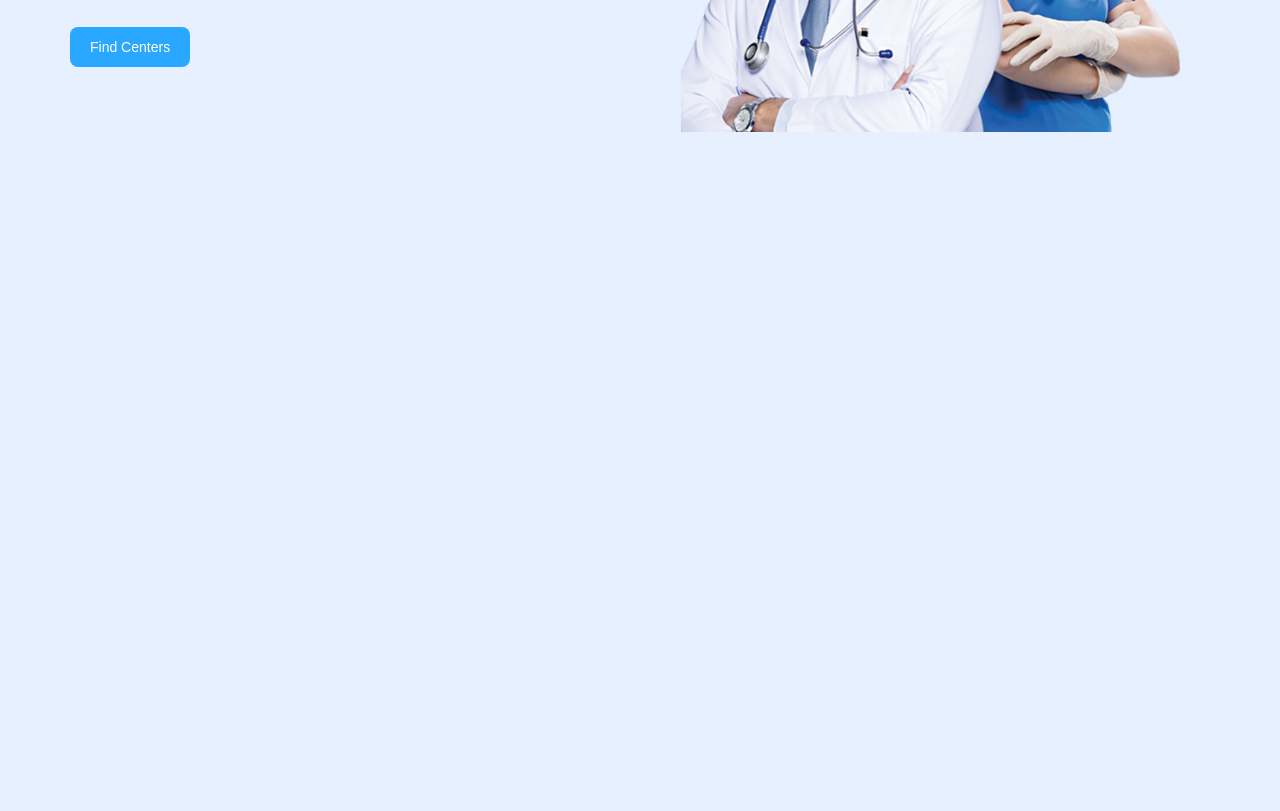
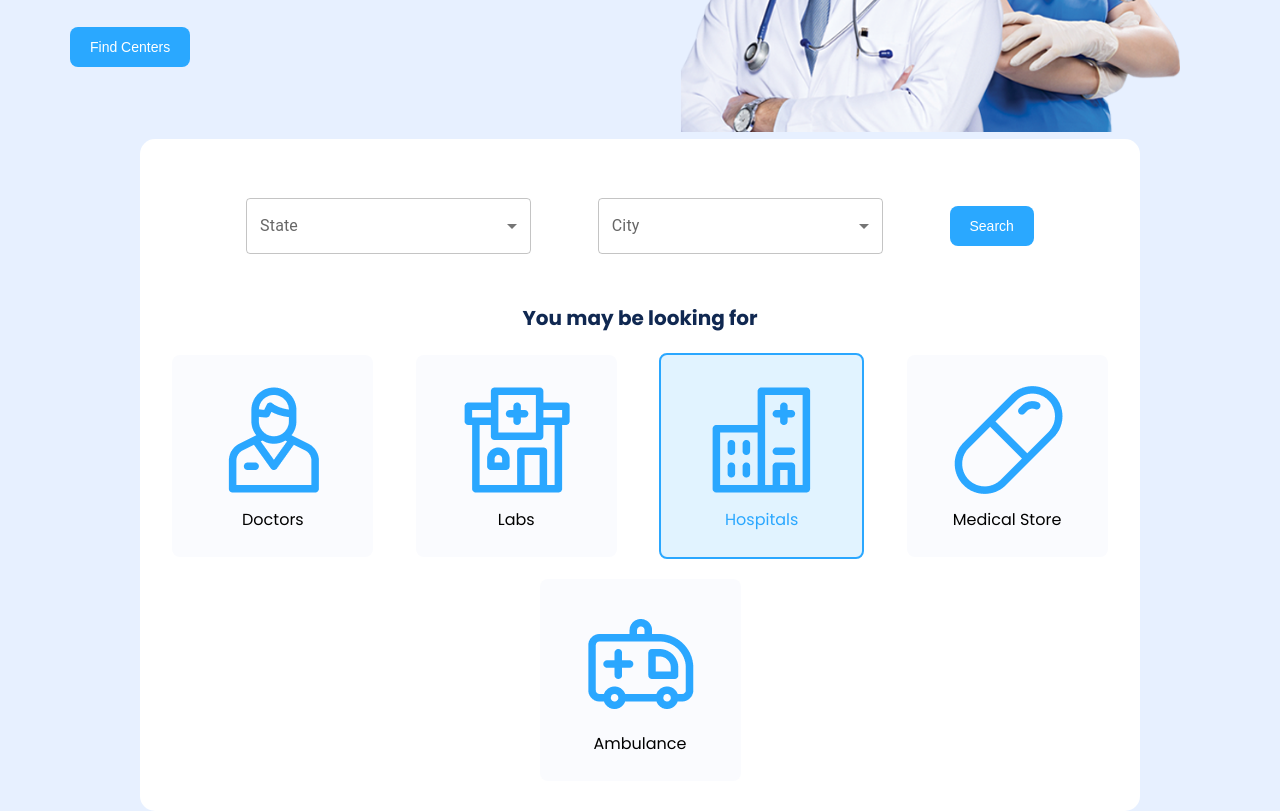
Before and after one commit to Sriganesh-G/medify-medical-slot-booking-app, a React (Vite) app: page / in a window 1280 px wide. Shown: the part 420-1231 px from the top of the page. Before the commit the page ends 800 px from the top, so only its background shows below. Built offline with nearby package versions, Linux system fonts and the light colour scheme.

Commit message:
added search section

```diff
--- a/src/App.jsx
+++ b/src/App.jsx
@@ -1,4 +1,5 @@
 import "./App.css";
+import Home from "./pages/Home/Home";
 
 function App() {
   return <>App</>;
--- a/src/components/HeroSection/HeroSection.css
+++ b/src/components/HeroSection/HeroSection.css
@@ -75,7 +75,7 @@ h1 span {
   }
 }
  */
-
+/*-----------------------------------------------------------------------------------------------------------------------*/
 * {
   padding: 0px;
   margin: 0px;
@@ -115,10 +115,10 @@ h1 span {
 }
 
 .heroImage img {
-  max-width: 100%; /* Image will not exceed its container width */
-  width: auto; /* Image will shrink accordingly */
-  height: auto; /* Maintain aspect ratio */
-  min-width: 250px; /* Prevent the image from shrinking too much */
+  max-width: 100%;
+  width: auto;
+  height: auto;
+  min-width: 250px;
 }
 
 @media screen and (max-width: 1000px) {
@@ -132,7 +132,7 @@ h1 span {
 
   .heroPara {
     font-size: 16px;
-    width: auto; /* Adjust paragraph width for smaller screens */
+    width: auto;
   }
 
   .heroImage {
@@ -140,25 +140,25 @@ h1 span {
   }
 
   .heroSection {
-    padding-right: 50px; /* Reduce padding for smaller screens */
+    padding-right: 50px;
     padding-left: 30px;
   }
 }
 
 @media screen and (max-width: 600px) {
   .heroSection {
-    flex-direction: column; /* Stack content vertically for mobile */
+    flex-direction: column;
     text-align: center;
   }
 
   .heroImage {
-    padding: 0; /* Remove padding on small screens */
+    padding: 0;
   }
 
   .heroImage img {
-    width: 100%; /* Make sure the image fits the screen */
-    max-width: 300px; /* Limit the image width on mobile */
-    margin: 0 auto; /* Center the image */
+    width: 100%;
+    max-width: 300px;
+    margin: 0 auto;
   }
 
   h4 {
@@ -171,7 +171,7 @@ h1 span {
 
   .heroPara {
     font-size: 14px;
-    width: 100%; /* Full width for better readability on small screens */
+    width: 100%;
   }
 }
 
@@ -190,22 +190,22 @@ h1 span {
   .heroSection {
     display: flex;
     flex-direction: column;
-    align-items: flex-start; /* Align everything in the .heroSection to the left */
-    padding-left: 20px; /* Add some padding if needed */
+    align-items: flex-start;
+    padding-left: 20px;
   }
 
   .heroText {
-    width: 100%; /* Ensure the text takes the full width */
+    width: 100%;
     display: flex;
     flex-direction: column;
     justify-content: flex-start;
-    align-items: flex-start; /* Align text to the left */
-    text-align: left; /* Ensure text is left-aligned */
+    align-items: flex-start;
+    text-align: left;
   }
 
   .heroImage {
     display: flex;
-    justify-content: center; /* Center the image below the text */
+    justify-content: center;
     width: 100%;
     margin-top: 20px;
   }
--- /dev/null
+++ b/src/components/SearchBar/SearchBar.css
@@ -0,0 +1,5 @@
+* {
+  margin: 0px;
+  padding: 0px;
+  box-sizing: border-box;
+}
--- /dev/null
+++ b/src/components/SearchBar/SearchBar.jsx
@@ -0,0 +1,33 @@
+import React from "react";
+import "./SearchBar.css";
+import Box from "@mui/material/Box";
+import InputLabel from "@mui/material/InputLabel";
+import MenuItem from "@mui/material/MenuItem";
+import FormControl from "@mui/material/FormControl";
+import Select from "@mui/material/Select";
+import SearchIcon from "@mui/icons-material/Search";
+
+const SearchBar = ({ value }) => {
+  return (
+    <Box width={"285px"}>
+      <FormControl fullWidth>
+        <InputLabel id="demo-simple-select-label">{value}</InputLabel>
+
+        <Select
+          labelId="demo-simple-select-label"
+          id="demo-simple-select"
+          /* value={"age"}  */
+          label="State"
+          startIcon={<SearchIcon />}
+          onChange={() => console.log("Selected data")}
+        >
+          <MenuItem value={10}>Ten</MenuItem>
+          <MenuItem value={20}>Twenty</MenuItem>
+          <MenuItem value={30}>Thirty</MenuItem>
+        </Select>
+      </FormControl>
+    </Box>
+  );
+};
+
+export default SearchBar;
--- /dev/null
+++ b/src/components/searchSection/SearchSection.css
@@ -0,0 +1,101 @@
+* {
+  padding: 0px;
+  margin: 0px;
+  box-sizing: border-box;
+}
+
+.searchSection {
+  width: auto;
+  max-width: 1350px;
+  height: auto;
+  background-color: white;
+  border-radius: 15px;
+  margin: 0px auto;
+  overflow: hidden;
+  padding: 10px 10px 30px 10px;
+}
+.lowerSeacrchSection {
+  display: flex;
+  flex-direction: column;
+  align-items: center;
+  gap: 20px;
+}
+.upperSearchSection {
+  display: flex;
+  justify-content: space-evenly;
+  align-items: center;
+  padding: 5% 3%;
+}
+
+.lowText {
+  font-size: 20px;
+  color: #102851;
+}
+
+.lowerImages {
+  border-radius: 8px;
+  background-color: #fafbfe;
+  padding: 25px 40px;
+  text-align: center;
+}
+.imageContainer {
+  display: flex;
+  justify-content: space-evenly;
+  align-items: center;
+  gap: 20px;
+}
+#hospitalImage {
+  border: 2px solid #2aa7ff;
+  border-radius: 8px;
+  background-color: #e1f3ff;
+  padding: 25px 40px;
+  text-align: center;
+  color: #2aa7ff;
+}
+
+.lowerImages,
+#hospitalImage:hover {
+  cursor: pointer;
+}
+
+@media screen and (max-width: 1350px) {
+  .searchSection {
+    width: auto;
+    max-width: 1000px;
+  }
+  .imageContainer {
+    flex-wrap: wrap;
+  }
+}
+
+@media screen and (max-width: 1050px) {
+  .searchSection {
+    width: auto;
+    max-width: 800px;
+  }
+  .upperSearchSection {
+    display: flex;
+    flex-direction: column;
+    justify-content: center;
+    align-items: center;
+    gap: 20px;
+  }
+}
+@media screen and (max-width: 850px) {
+  .searchSection {
+    width: auto;
+    max-width: 700px;
+  }
+}
+@media screen and (max-width: 650px) {
+  .searchSection {
+    width: auto;
+    max-width: 500px;
+  }
+}
+@media screen and (max-width: 500px) {
+  .searchSection {
+    width: auto;
+    max-width: 350px;
+  }
+}
--- /dev/null
+++ b/src/components/searchSection/SearchSection.jsx
@@ -0,0 +1,70 @@
+import React from "react";
+import Box from "@mui/material/Box";
+import InputLabel from "@mui/material/InputLabel";
+import MenuItem from "@mui/material/MenuItem";
+import FormControl from "@mui/material/FormControl";
+import Select from "@mui/material/Select";
+import SearchBar from "../SearchBar/SearchBar";
+import Buttons from "../Buttons/Buttons";
+import "./SearchSection.css";
+import { Stack } from "@mui/material";
+const SearchSection = () => {
+  return (
+    <div className="searchSection">
+      <div className="upperSearchSection">
+        <SearchBar value={"State"} />
+        <SearchBar value={"City"} />
+        <Buttons value={"Search"} />
+      </div>
+      <div className="lowerSeacrchSection">
+        <h4 className="lowText">You may be looking for</h4>
+        <div
+          className="imageContainer"
+          /*    spacing={2}
+          direction={"row"}
+          display={"flex"}
+          justifyContent={"space-evenly"}
+          alignItems={"center"} */
+        >
+          <div className="lowerImages">
+            <img
+              src="../../../public/assets/images/specialistImage/Doctor.png"
+              alt="Doctors"
+            />
+            <p>Doctors</p>
+          </div>
+          <div className="lowerImages">
+            <img
+              src="../../../public/assets/images/specialistImage/Drugstore.png"
+              alt="Doctors"
+            />
+            <p>Labs</p>
+          </div>
+          <div id="hospitalImage">
+            <img
+              src="../../../public/assets/images/specialistImage/Hospital.png"
+              alt="Doctors"
+            />
+            <p>Hospitals</p>
+          </div>
+          <div className="lowerImages">
+            <img
+              src="../../../public/assets/images/specialistImage/Capsule.png"
+              alt="Doctors"
+            />
+            <p>Medical Store</p>
+          </div>
+          <div className="lowerImages">
+            <img
+              src="../../../public/assets/images/specialistImage/Ambulance.png"
+              alt="Doctors"
+            />
+            <p>Ambulance</p>
+          </div>
+        </div>
+      </div>
+    </div>
+  );
+};
+
+export default SearchSection;
--- a/src/pages/Home/Home.jsx
+++ b/src/pages/Home/Home.jsx
@@ -1,12 +1,14 @@
 import React from "react";
 import Navbar from "../../components/Navbar/Navbar";
 import HeroSection from "../../components/HeroSection/HeroSection";
+import SearchSection from "../../components/searchSection/SearchSection";
 
 const Home = () => {
   return (
     <div>
       <Navbar />
       <HeroSection />
+      <SearchSection />
     </div>
   );
 };
```
Lines whose indentation alone changed are shown as unchanged.
